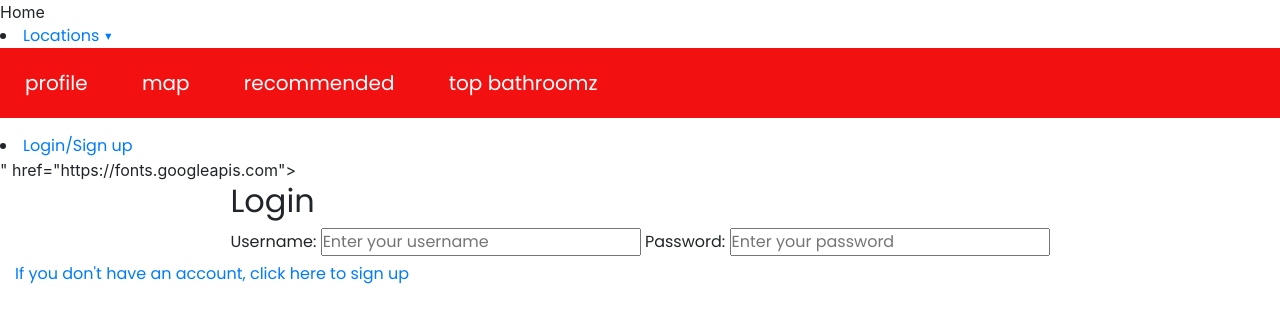
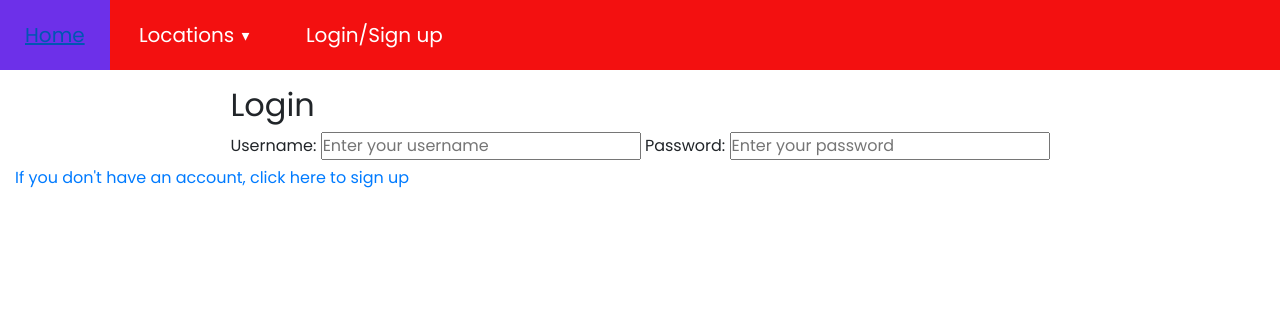
Before and after one commit to aleal209/ToiletFinder, a Flask app: template frontend/templates/login.html in a window 1280 px wide. Shown: the top 323 px of the page. Run offline with Flask 3, Linux system fonts and the light colour scheme; the template is opened without the code that fills it, so the values that code supplies are empty.

Commit message:
fixed login nav bar

```diff
--- a/frontend/templates/login.html
+++ b/frontend/templates/login.html
@@ -9,7 +9,12 @@
     <link rel="stylesheet" href="https://cdn.jsdelivr.net/npm/bootstrap@4.3.1/dist/css/bootstrap.min.css" integrity="sha384-ggOyR0iXCbMQv3Xipma34MD+dH/1fQ784/j6cY/iJTQUOhcWr7x9JvoRxT2MZw1T" crossorigin="anonymous">
     <link rel="stylesheet" href="login.css">
     <link rel="stylesheet" href="style.css">
-    <link rel="preconnect<nav>
+    <link rel="preconnect" href="https://fonts.googleapis.com">
+
+
+    </head>
+    <body>
+        <nav>
             <ul>
             <li><a href="#">Home</a></li>
             <li>
@@ -23,12 +28,7 @@
             </li>
             <li> <a href="login.html">Login/Sign up</a></li>
             </ul>
-        </nav>" href="https://fonts.googleapis.com">
-
-
-    </head>
-    <body>
-
+        </nav>
         <div class="d-flex justify-content-center">
 
            <form class="login-form" action="/login" method="POST">
```
